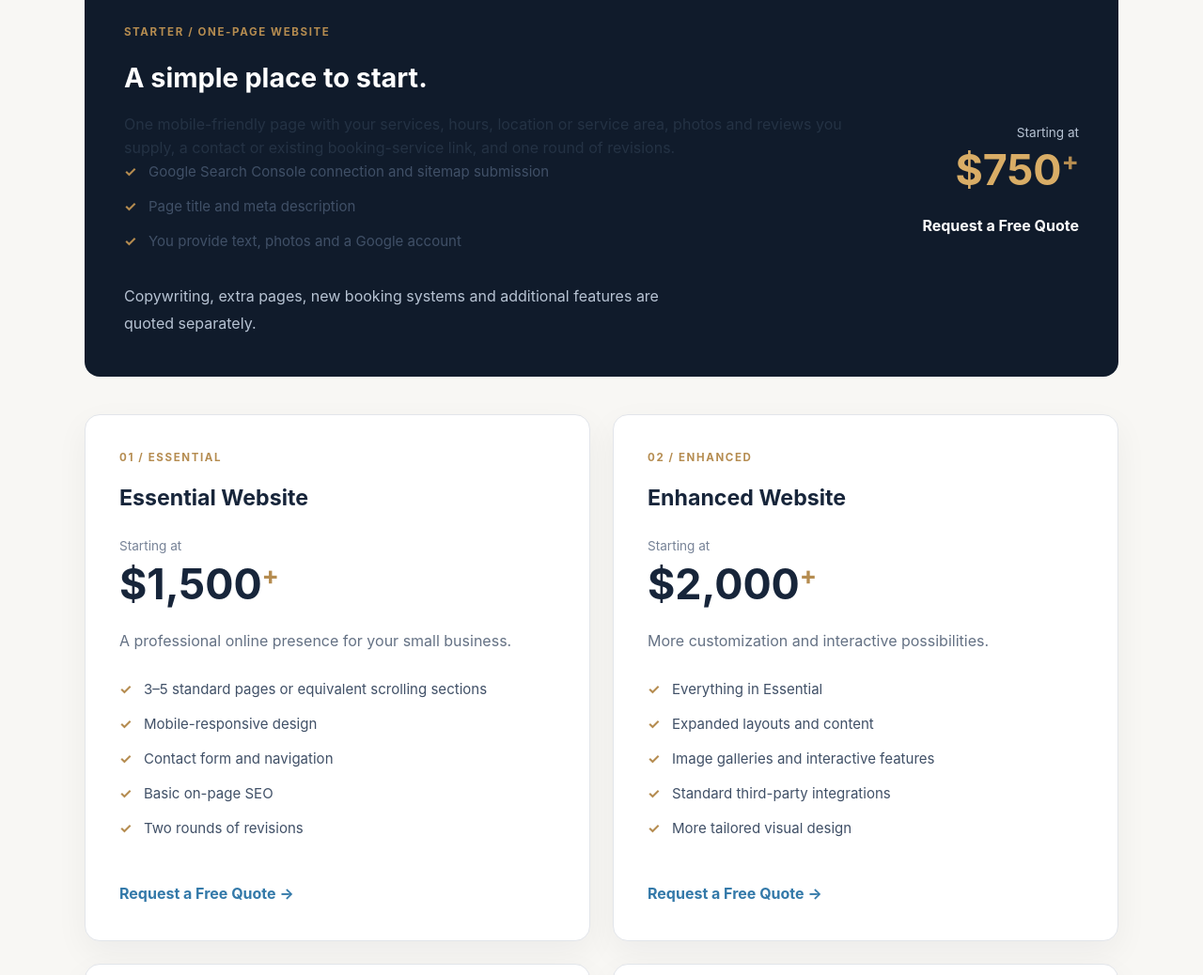
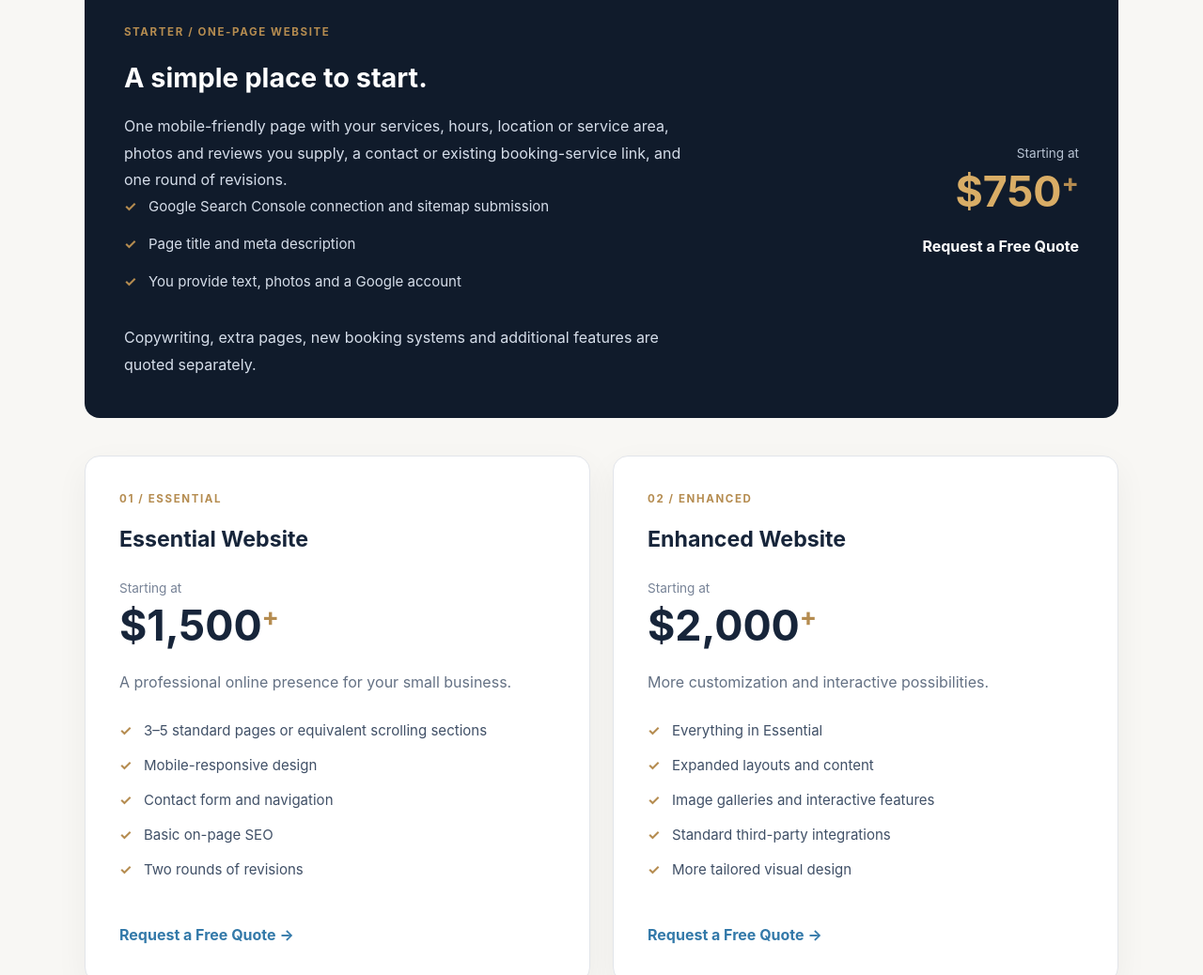
Before and after one commit to IKL4CTU/Gabriel-Perez-Portfolio, a plain HTML site: page index.html in a window 1280 px wide. Shown: the part 9140-10178 px from the top of the page at 94% size. Drawn offline with Linux system fonts and the light colour scheme.

Commit message:
Improve text contrast in dark pricing panels

```diff
--- a/style.css
+++ b/style.css
@@ -2196,8 +2196,9 @@ button:focus-visible {
   margin-bottom: 14px;
 }
 
-.pricing-custom > div:first-child > p:last-child {
-  color: #b7c3d3;
+.pricing-custom > div:first-child > p:not(.pricing-label),
+.pricing-custom .pricing-features li {
+  color: #d6deea;
   line-height: 1.8;
   max-width: 620px;
 }
```
